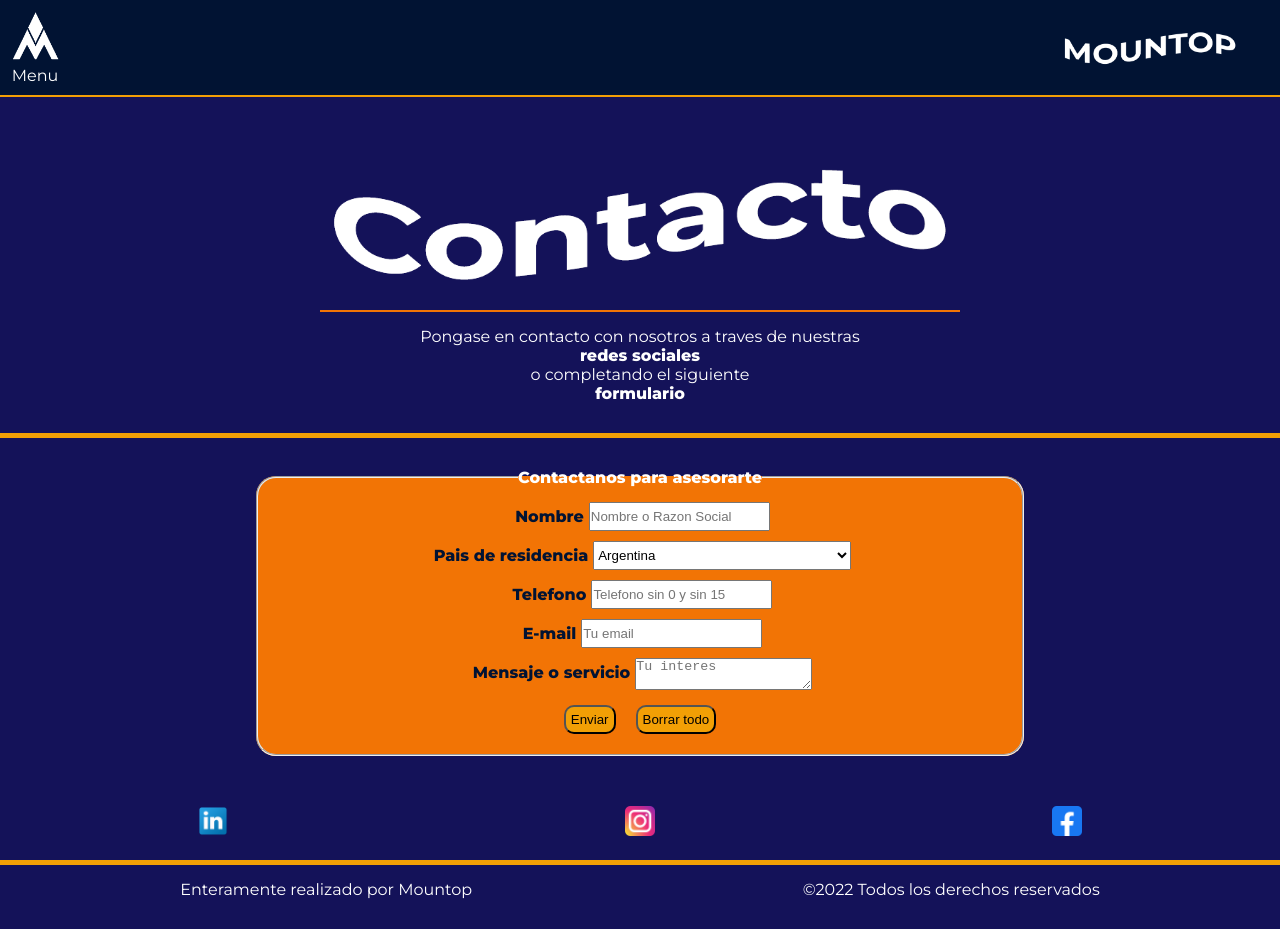
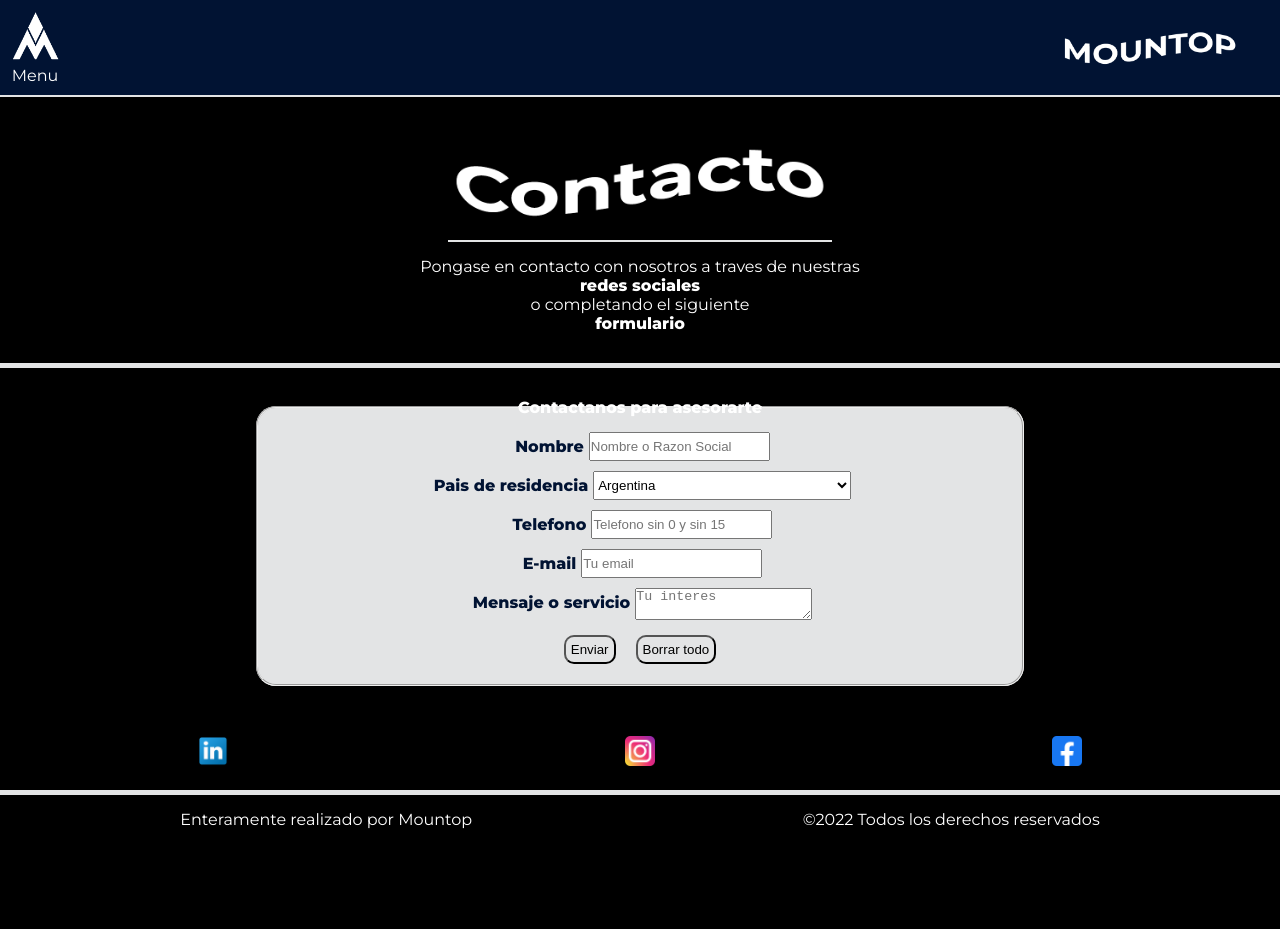
Before and after one commit to Ramirocco/coder, a plain HTML site: page pages/contacto.html in a window 1280 px wide. After the commit the page ends 859 px from the top, so only its background shows below. Drawn offline with Linux system fonts and the light colour scheme.

Commit message:
cambie colores, saque el hover de servicios

```diff
--- a/assets/css/style.css
+++ b/assets/css/style.css
@@ -6,7 +6,7 @@
 
 
 html {
-    background-color: #141259;
+    background-color: black;
     color: white;
     font-family: 'Montserrat', sans-serif;
     font-weight: 400;
@@ -40,7 +40,7 @@ li {
     display: flex;
     justify-content: space-between;
     padding: 10px;
-    border-bottom: #F29F05 2px solid;
+    border-bottom: #e3e4e5 2px solid;
     margin: 0 20px  0 0;
 }
 
@@ -225,7 +225,7 @@ justify-content: center;
 
 
 .navegador__li {
-    background-color: #F29F05;
+    background-color: #C9E9F6;
     justify-content: center;
     display: flex;
     align-items: center;
@@ -233,7 +233,7 @@ justify-content: center;
 
 
 .navegador__li:hover {
-    background-color: #F27405;
+    background-color: orange;
     transform: translate(0px, 5px)
 }
 .navegador__li, .navegador__a{
@@ -287,7 +287,7 @@ justify-content: center;
     display: flex;
     flex-direction: column;
     padding: 30px 0;
-    border-bottom: #F29F05 5px solid;
+    border-bottom: #e3e4e5 5px solid;
 }
 
 .nosotros__titulo {
@@ -299,9 +299,9 @@ justify-content: center;
 .nosotros__titulo__img {
 justify-content:  space-evenly;
 margin: auto;
-width: 50%;
-padding: 15px 0;
-border-bottom: 2px #F27405 solid}
+width: 30%;
+padding: 0  0 15px 0;
+border-bottom: 2px #e3e4e5 solid}
 
 
 .nosotros__img{display: flex;}
@@ -354,7 +354,8 @@ flex-direction: column;}
 .nosotros__img .main__menu .menu__img {width: 70%;}
 
 .iframe {display: flex;
-    justify-content: center;}
+    justify-content: center;
+margin: auto;}
 
 .iiframe {display: flex;
     justify-content: center;
@@ -381,7 +382,7 @@ fieldset {display: flex;
     width: 60%;
     margin: auto;
     padding: 10px;
-    background-color: #F27405;
+    background-color: #e3e4e5;
 border-radius: 20px;}
 
 .form__cosa {margin: 5px;
@@ -398,12 +399,12 @@ font-weight: 500s;}
 .form__cosa__legend {margin: auto;
 font-weight: 700;}
 
-.btn {background-color: #F29F05;
+.btn {background-color: #e3e4e5;
 padding: 5px;
 border-radius: 10px;
 margin: auto;}
 
-.btn:hover {color: #C9E9F6;background-color: #141259;box-shadow: #F29F05;}
+.btn:hover {color: #C9E9F6;background-color: #141259;box-shadow: #e3e4e5;}
 
 .contacto__img {width: 30px;
 margin: 20px;}
@@ -417,7 +418,7 @@ grid-template-areas:    "nav"
                         "main"
                         "footer"}
 header { grid-area: nav; margin-bottom: 15px;}
-footer {grid-area: footer; margin: 15px 0; text-align: center; border-top: #F29F05 5px solid; padding: 15px;margin-top: auto;}
+footer {grid-area: footer; margin: 15px 0; text-align: center; border-top: #e3e4e5 5px solid; padding: 15px;margin-top: auto;}
 main {grid-area: main;}
 
 @media (max-width: 576px) {
```
Also changed, not shown: pages/menu.html (+1 -7 lines).
